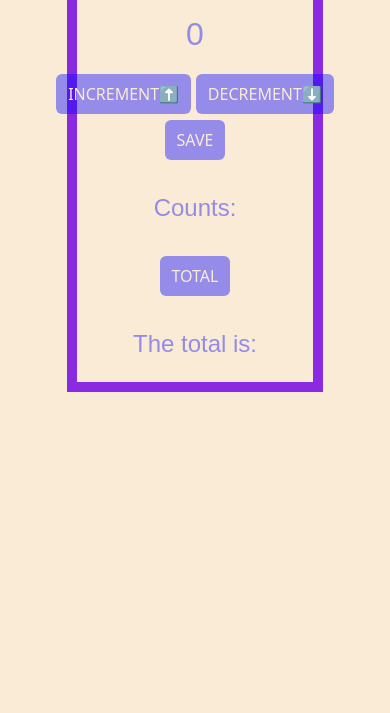
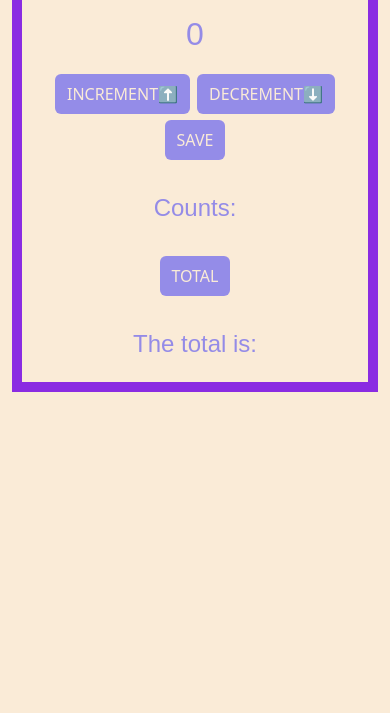
Before and after one commit to Leroy0010/counter, a plain HTML site: page index.html in a window 390 px wide. Shown: the part 131-844 px from the top of the page. Drawn offline with nearby package versions, Linux system fonts and the light colour scheme.

Commit message:
index.css

```diff
--- a/index.css
+++ b/index.css
@@ -65,7 +65,7 @@ h1 {
 
 @media (max-width: 769px){
     .flex {
-        width: 80%;
+        width: 100%;
         height: 100%;
         flex-wrap: wrap;
     }
@@ -87,7 +87,7 @@ h1 {
 
 @media (max-width: 600px){
     .flex {
-        width: 70%;
+        width: 100%;
         height: 100%;
         flex-wrap: wrap;
     }
```
